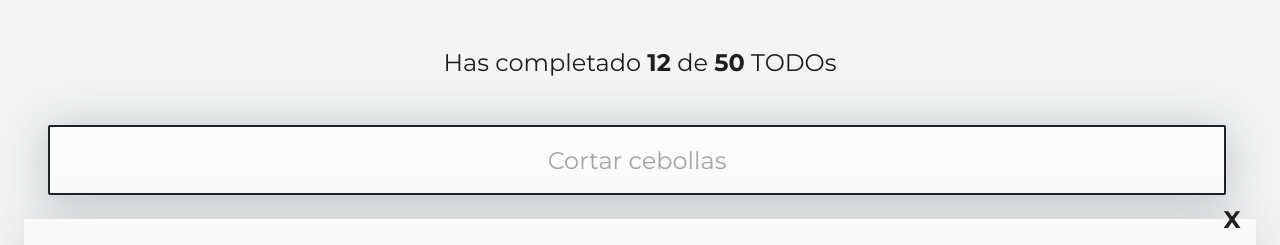
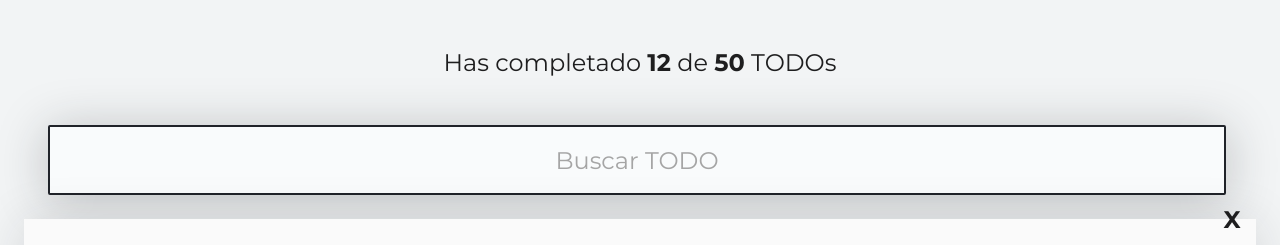
Before and after one commit to DNLEGit/todo-app, a React (Create React App) app: page / in a window 1280 px wide. Shown: the top 245 px of the page. Built offline with nearby package versions, Linux system fonts and the light colour scheme.

Commit message:
Se agregaron funcionalidades a la barra de todoSearch

```diff
--- a/src/components/TodoSearch.jsx
+++ b/src/components/TodoSearch.jsx
@@ -2,11 +2,23 @@ import React from 'react'
 import '../styles/TodoSearch.css';
 /* Componente todo search */
 function TodoSearch() {
+
+  /* la funcion React.useState es la que se encarga de agarrar los valores que detecta la funcion onChange y guardarlos en un arreglo.
+  Esto funciona principalmente para que cuando la funcion onChange detecte el cambio este se vea impactado en la pantalla.
+  Crea una copia del dom en una maquina virtual para luego del cambio de algun estado compararla con la original y solo
+  renderizar los elementos que se modificaron*/
+  const [searchValue, setSearchValue] = React.useState('');
+
   return (
     <input
       className='TodoSearch'
-      placeholder='Cortar cebollas'
-      onChange={(event) => console.log(event.target.value)}
+      placeholder='Buscar TODO'
+
+      value={searchValue}
+
+      /* la funcion onChange se encarga de captar la modificacion del estado de el input en todo momento tanto cuando escribimos
+      como cuando borramos dentro de la barra del input */
+      onChange={(event) => {setSearchValue(event.target.value)}}
        />
   )
 }
```
